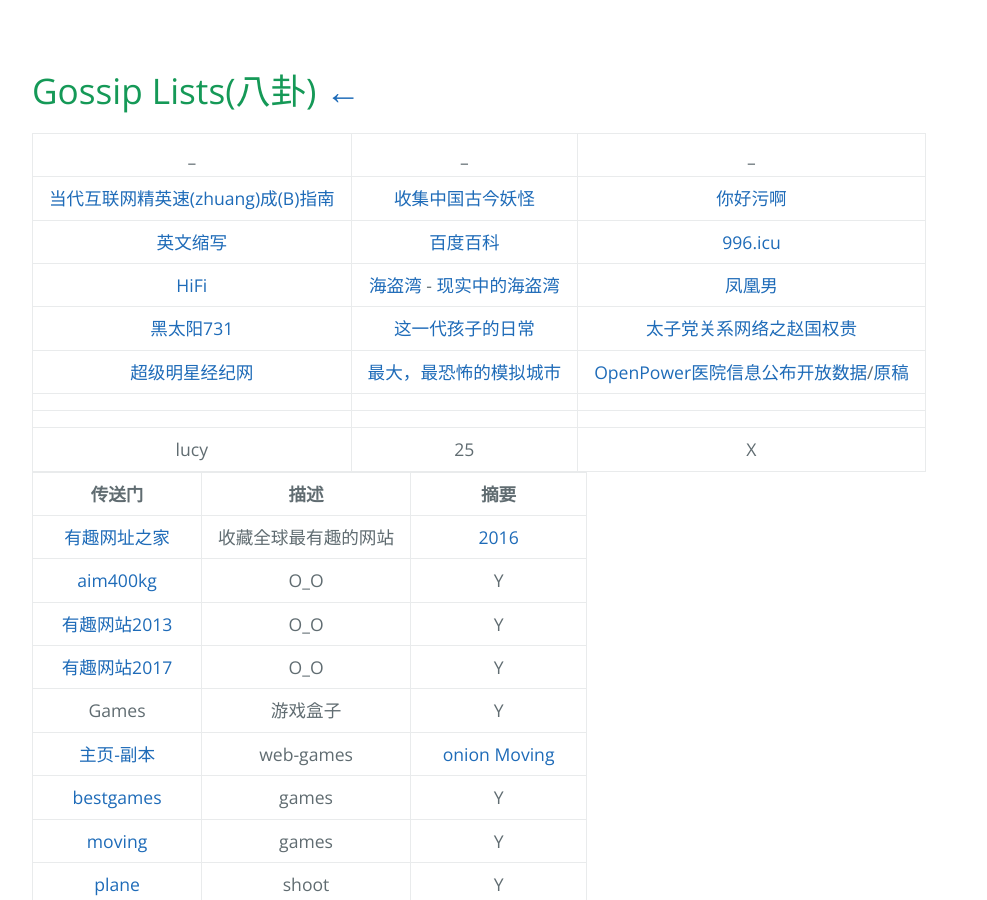
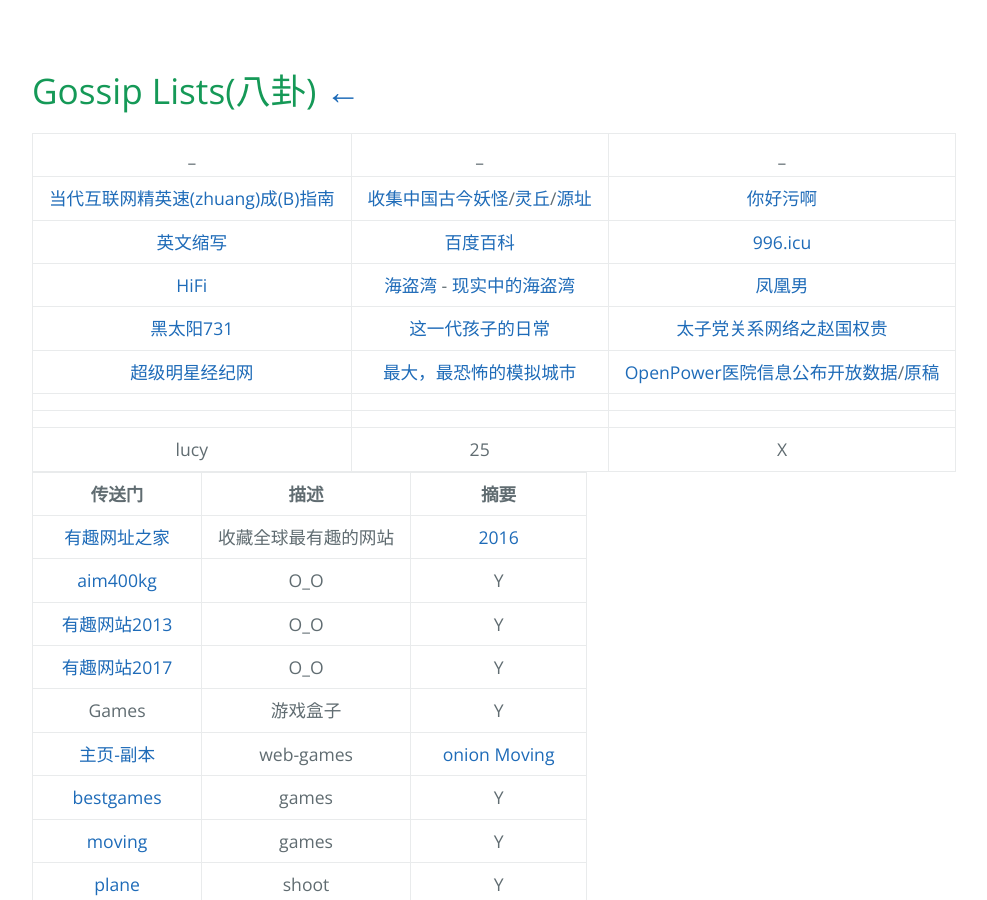
Before and after one commit to AmbroseRen/test, a Jekyll site: the page built from Art/Gossip/index.md, in a window 1280 px wide and 900 px high. Shown: the whole window, without its empty margins (128-1115 px from the left). Built offline with Jekyll 4.4.1, drawn with Linux system fonts in a browser that asks for light colours; nearby versions of some CDN libraries; our own code applies the rules of GitHub Pages for plain Markdown files; library files that are not in the unit come from our copies; the repository's description, which GitHub fills in, is left out.

Commit message:
Update index.md

```diff
--- a/Art/Gossip/index.md
+++ b/Art/Gossip/index.md
@@ -25,7 +25,7 @@
 
 | _ | _ | _ |
 |:---:|:---:|:---:|
-| [当代互联网精英速(zhuang)成(B)指南](https://mp.weixin.qq.com/s?__biz=MzA4NzQzNTg4Ng==&mid=2651729919&idx=1&sn=2e2356000489cb7b7d01235f29519e70&chksm=8bc3f0febcb479e8ff8ce9adb098dd70f91953b9eb44c8c48a39583e354214c0e21f44d03dc6&scene=21#wechat_redirect) | [收集中国古今妖怪](https://www.cbaigui.com/) | [你好污啊](https://www.nihaowua.com/) |
+| [当代互联网精英速(zhuang)成(B)指南](https://mp.weixin.qq.com/s?__biz=MzA4NzQzNTg4Ng==&mid=2651729919&idx=1&sn=2e2356000489cb7b7d01235f29519e70&chksm=8bc3f0febcb479e8ff8ce9adb098dd70f91953b9eb44c8c48a39583e354214c0e21f44d03dc6&scene=21#wechat_redirect) | [收集中国古今妖怪](https://www.cbaigui.com/)/[灵丘](https://folkstory.github.io/lingqiu-folk-story/#/?id=%e5%ba%8f)/[源址](https://github.com/folkstory/lingqiu-folk-story) | [你好污啊](https://www.nihaowua.com/) |
 | [英文缩写](http://shortof.com/search/luceneapi_node/facility) | [百度百科](https://baike.baidu.com/vbaike#gallary) | [996.icu](https://996.icu/#/zh_CN) |
 | [HiFi](https://baijiahao.baidu.com/s?id=1595964142592340484&wfr=spider&for=pc) | [海盗湾](https://www.zhihu.com/topic/19569963/intro) - [现实中的海盗湾](https://movie.douban.com/subject/20513939/) | [凤凰男](https://baike.baidu.com/item/%E5%87%A4%E5%87%B0%E7%94%B7/8643639) |
 | [黑太阳731](https://mmy.la/forum.php?mod=viewthread&tid=135871) | [这一代孩子的日常](https://www.techbang.com/posts/73611) | [太子党关系网络之赵国权贵](https://github.com/programthink/zhao) |
```
